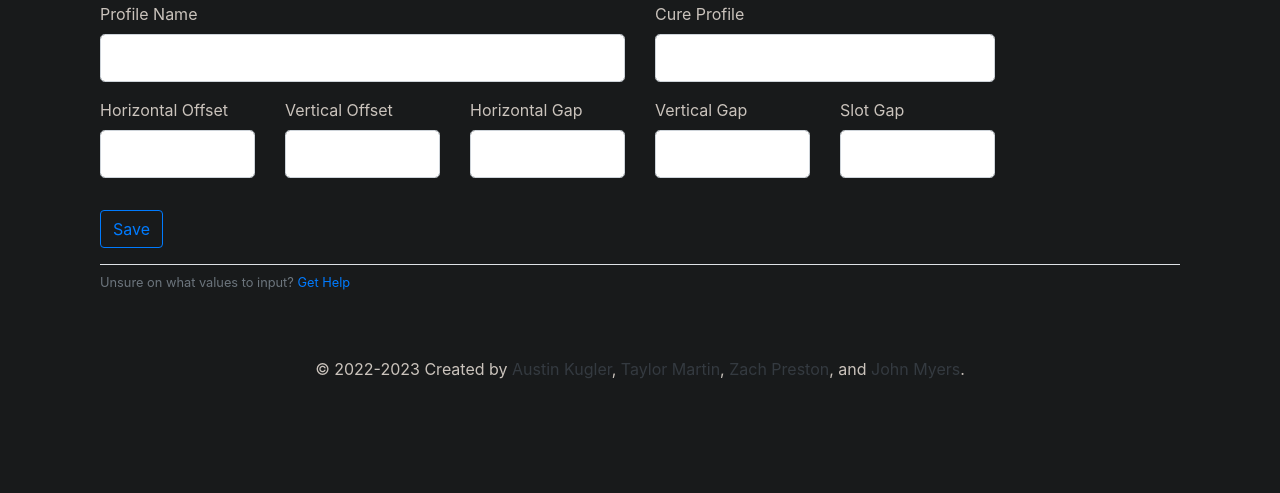
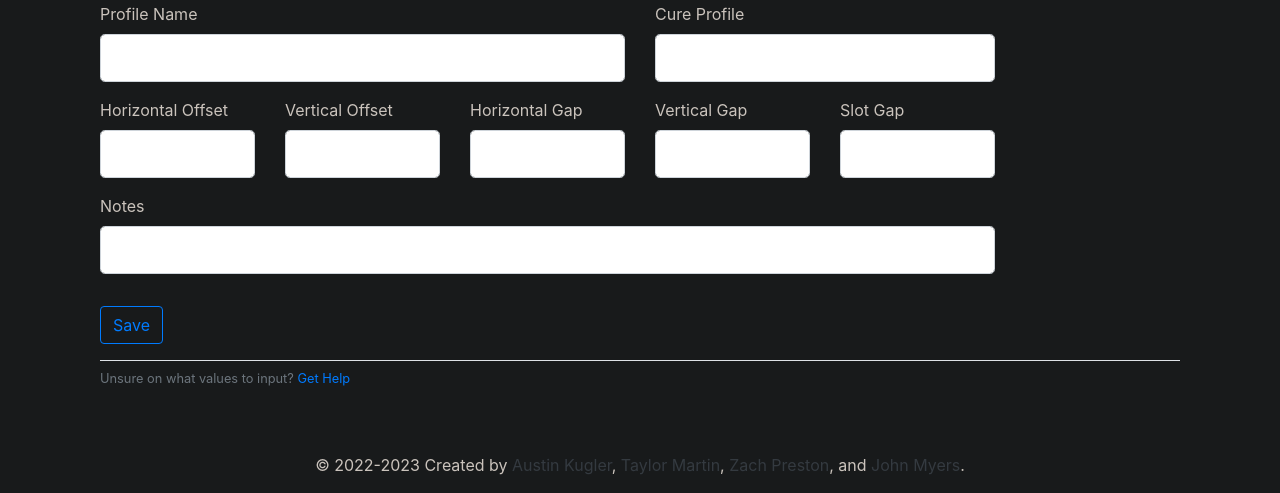
Before and after one commit to Trmart/Keynetics-Web-App, a Flask app: page /configs in a window 1280 px wide. Shown: the part 327-820 px from the top of the page. Run offline with Flask 3, Linux system fonts and the light colour scheme; some libraries are stand-ins or nearby versions.

Commit message:
Add notes

```diff
--- a/app/forms.py
+++ b/app/forms.py
@@ -29,7 +29,16 @@
     horizontal_gap = FloatField('Horizontal Gap', validators=[DataRequired(), NumberRange(min=0, max=99)])
     vertical_gap = FloatField('Vertical Gap', validators=[DataRequired(), NumberRange(min=0, max=99)])
     slot_gap = FloatField('Slot Gap', validators=[DataRequired(), NumberRange(min=0, max=99)])
+    notes = StringField('Notes', validators=[Length(min=0, max=255)])
     submit = SubmitField('Save')
 
     def __repr__(cls):
         return f'PlugConfigForm(name={cls.name.data}, cure_profile={cls.cure_profile.data})'
+
+
+class PlugJobForm(FlaskForm):
+    notes = StringField('Note', validators=[DataRequired(), Length(min=1, max=255)])
+    submit = SubmitField('Add Note')
+
+    def __repr__(cls):
+        return f'AddJobNoteForm(notes={cls.notes.data})'
--- a/app/routes.py
+++ b/app/routes.py
@@ -37,7 +37,8 @@
             vertical_offset=form.vertical_offset.data,
             horizontal_gap=form.horizontal_gap.data,
             vertical_gap=form.vertical_gap.data,
-            slot_gap=form.slot_gap.data
+            slot_gap=form.slot_gap.data,
+            notes=form.notes.data
         )
         db.session.add(config)
         db.session.commit()
@@ -146,6 +147,7 @@
         config.horizontal_gap = form.horizontal_gap.data
         config.vertical_gap = form.vertical_gap.data
         config.slot_gap = form.slot_gap.data
+        config.notes = form.notes.data
         db.session.commit()
         flash(f'Updated {config.name}!', 'success')
         return redirect(url_for('configs'))
@@ -157,6 +159,7 @@
         form.horizontal_gap.data = config.horizontal_gap
         form.vertical_gap.data = config.vertical_gap
         form.slot_gap.data = config.slot_gap
+        form.notes.data = config.notes
     return render_template('edit_config.html', page='configs', title=f'Edit {config.name}', form=form, config=config)
 
 
@@ -170,7 +173,8 @@
         vertical_offset=config.vertical_offset,
         horizontal_gap=config.horizontal_gap,
         vertical_gap=config.vertical_gap,
-        slot_gap=config.slot_gap
+        slot_gap=config.slot_gap,
+        notes=config.notes
     )
     db.session.add(new_config)
     db.session.commit()
@@ -232,6 +236,20 @@
 def view_job(job_id):
     job = models.PlugJob.query.get(job_id)
     return render_template('view_job.html', page='jobs', title=f'Job {job.id}', job=job)
+
+
+@app.route('/add-job-notes/<int:job_id>', methods=['GET', 'POST'])
+def add_job_notes(job_id):
+    job = models.PlugJob.query.get(job_id)
+    form = forms.PlugJobForm()
+    if form.validate_on_submit():
+        job.notes = form.notes.data
+        db.session.commit()
+        flash(f'Added notes to job {job.id}!', 'success')
+        return redirect(url_for('jobs'))
+    else:
+        form.notes.data = job.notes
+    return render_template('add_job_notes.html', page='jobs', title=f'Add notes to job {job.id}', form=form, job=job)
 
 
 @app.route('/durations-plot.png')
--- a/app/templates/configs.html
+++ b/app/templates/configs.html
@@ -164,6 +164,21 @@
             {% endif %}
           </div>
         </div>
+        <div class="col-md-10">
+          <div class="form-group">
+            {{ form.notes.label(class="form-control-label") }}
+            {% if form.notes.errors %}
+              {{ form.notes(class="form-control form-control-lg is-invalid") }}
+              <div class="invalid-feedback">
+                {% for error in form.notes.errors %}
+                  <span>{{ error }}</span>
+                {% endfor %}
+              </div>
+            {% else %}
+              {{ form.notes(class="form-control form-control-lg") }}
+            {% endif %}
+          </div>
+        </div>
       </div>
     </fieldset>
     <div class="form-group">
--- a/app/templates/jobs.html
+++ b/app/templates/jobs.html
@@ -26,6 +26,7 @@
         <th scope="col">End Time</th>
         <th scope="col">Duration (m)</th>
         <th scope="col">Actions</th>
+        <th scope="col"></th>
         <th scope="col"><a class="btn btn-outline-danger" href="{{ url_for('stop_all_jobs') }}">Stop All</a></th>
       </tr>
     </thead>
@@ -58,6 +59,9 @@
             <a href="{{ url_for('view_job', job_id=job.id) }}" class="btn btn-outline-primary mr-1">View</a>
           </td>
           <td scope="col">
+            <a href="{{ url_for('add_job_notes', job_id=job.id) }}" class="btn btn-outline-primary mr-1">Add Note</a>
+          </td>
+          <td scope="col">
             {% if job.is_active() %}
               <a href="{{ url_for('stop_job', job_id=job.id) }}" class="btn btn-outline-danger">Stop</a>
             {% endif %}
```
Also changed, not shown: app/models.py (+6 -2 lines), app/templates/add_job_notes.html (added, +27 -0 lines), app/templates/edit_config.html (+13 -0 lines), app/templates/view_job.html (+10 -2 lines).
